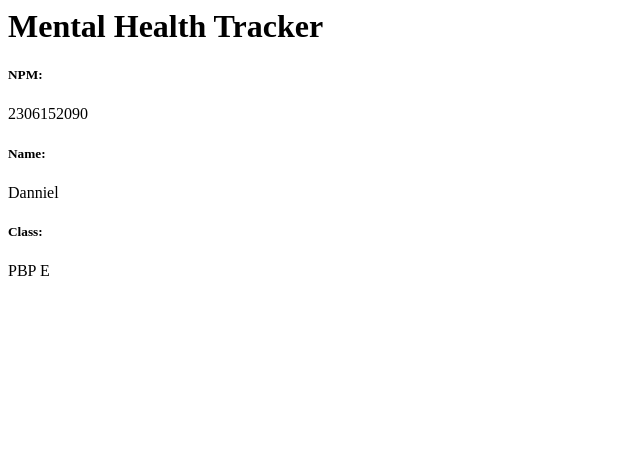
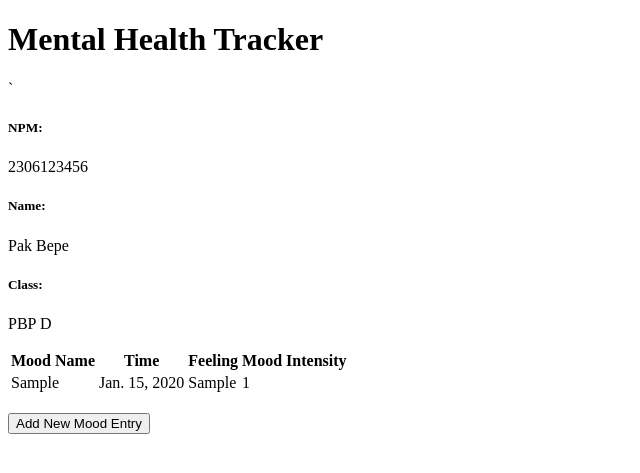
Before and after one commit to Danniel-Ang/mental-health-tracker, a Django app: page / in a window 1280 px wide. Shown: the top 473 px of the page, without its empty margins (0-640 px from the left). Run offline with Django 5.2, Linux system fonts and the light colour scheme; tables that the repository leaves empty hold one stand-in row (values such as "Sample post").

Commit message:
SAYA GUGUP

```diff
--- a/main/models.py
+++ b/main/models.py
@@ -1,6 +1,8 @@
 from django.db import models
+import uuid
 
 class MoodEntry(models.Model):
+    id = models.UUIDField(primary_key=True, default=uuid.uuid4, editable=False)
     mood = models.CharField(max_length=255)
     time = models.DateField(auto_now_add=True)
     feelings = models.TextField()
--- /dev/null
+++ b/main/templates/base.html
@@ -0,0 +1,13 @@
+{% load static %}
+<!DOCTYPE html>
+<html lang="en">
+  <head>
+    <meta charset="UTF-8" />
+    <meta name="viewport" content="width=device-width, initial-scale=1.0" />
+    {% block meta %} {% endblock meta %}
+  </head>
+
+  <body>
+    {% block content %} {% endblock content %}
+  </body>
+</html>
--- a/main/templates/main.html
+++ b/main/templates/main.html
@@ -1,8 +1,43 @@
+{% extends 'base.html' %}
+{% block content %}
 <h1>Mental Health Tracker</h1>
-
+`
 <h5>NPM: </h5>
 <p>{{ npm }}<p>
-<h5>Name: </h5>
-<p>{{ name }}<p>
-<h5>Class: </h5>
-<p>{{ class }}<p>
+
+<h5>Name:</h5>
+<p>{{ name }}</p>
+
+<h5>Class:</h5>
+<p>{{ class }}</p>
+
+{% if not mood_entries %}
+<p>Belum ada data mood pada mental health tracker.</p>
+{% else %}
+<table>
+  <tr>
+    <th>Mood Name</th>
+    <th>Time</th>
+    <th>Feeling</th>
+    <th>Mood Intensity</th>
+  </tr>
+
+  {% comment %} Berikut cara memperlihatkan data mood di bawah baris ini
+  {% endcomment %}
+  {% for mood_entry in mood_entries %}
+  <tr>
+    <td>{{mood_entry.mood}}</td>
+    <td>{{mood_entry.time}}</td>
+    <td>{{mood_entry.feelings}}</td>
+    <td>{{mood_entry.mood_intensity}}</td>
+  </tr>
+  {% endfor %}
+</table>
+{% endif %}
+
+<br />
+
+<a href="{% url 'main:create_mood_entry' %}">
+  <button>Add New Mood Entry</button>
+</a>
+{% endblock content %}
--- a/main/tests.py
+++ b/main/tests.py
@@ -23,4 +23,4 @@ class mainTest(TestCase):
           feelings = "senang sih, cuman tadi baju aku basah kena hujan :(",
           mood_intensity = 8,
         )
-        self.assertTrue(mood.is_mood_strong)
+        self.assertTrue(mood.is_mood_strgitong)
--- a/main/urls.py
+++ b/main/urls.py
@@ -1,8 +1,12 @@
 from django.urls import path
-from main.views import show_main
-
+from main.views import show_main, create_mood_entry, show_xml, show_json, show_xml_by_id, show_json_by_id
 app_name = 'main'
 
 urlpatterns = [
     path('', show_main, name='show_main'),
+    path('create-mood-entry', create_mood_entry, name='create_mood_entry'),
+    path('xml/', show_xml, name='show_xml'),
+    path('json/', show_json, name='show_json'),
+    path('xml/<str:id>/', show_xml_by_id, name='show_xml_by_id'),
+    path('json/<str:id>/', show_json_by_id, name='show_json_by_id'),
 ]
--- a/main/views.py
+++ b/main/views.py
@@ -1,11 +1,43 @@
-from django.shortcuts import render
+from django.shortcuts import render, redirect   # Tambahkan import redirect di baris ini
+from main.forms import MoodEntryForm
+from main.models import MoodEntry
+from django.http import HttpResponse
+from django.core import serializers
 
-# Create your views here.
+def show_xml_by_id(request, id):
+    data = MoodEntry.objects.filter(pk=id)
+    return HttpResponse(serializers.serialize("xml", data), content_type="application/xml")
+
+def show_json_by_id(request, id):
+    data = MoodEntry.objects.filter(pk=id)
+    return HttpResponse(serializers.serialize("json", data), content_type="application/json")
+
+def show_json(request):
+    data = MoodEntry.objects.all()
+    return HttpResponse(serializers.serialize("json", data), content_type="application/json")
+
+def show_xml(request):
+    data = MoodEntry.objects.all()
+    return HttpResponse(serializers.serialize("xml", data), content_type="application/xml")
+
 def show_main(request):
+    mood_entries = MoodEntry.objects.all()
+
     context = {
-        'npm' : '2306152090',
-        'name': 'Danniel',
-        'class': 'PBP E'
+        'name': 'Pak Bepe',
+        'class': 'PBP D',
+        'npm': '2306123456',
+        'mood_entries': mood_entries
     }
 
     return render(request, "main.html", context)
+
+def create_mood_entry(request):
+    form = MoodEntryForm(request.POST or None)
+
+    if form.is_valid() and request.method == "POST":
+        form.save()
+        return redirect('main:show_main')
+
+    context = {'form': form}
+    return render(request, "create_mood_entry.html", context)
--- a/mental_health_tracker/settings.py
+++ b/mental_health_tracker/settings.py
@@ -25,7 +25,9 @@ SECRET_KEY = 'django-insecure-5k^=qhb2dt9$dw0$5dq*3=^%fu01l=dqt$u!#4za*8tx661(xr
 # SECURITY WARNING: don't run with debug turned on in production!
 DEBUG = True
 
-ALLOWED_HOSTS = ["localhost", "127.0.0.1", "danniel-mentalhealthtracker.pbp.cs.ui.ac.id"]
+ALLOWED_HOSTS = ["localhost", "127.0.0.1", "danniel-mentalhealthtracker.pbp.cs.ui.ac.id",
+                 "http://danniel-mentalhealthtracker.pbp.cs.ui.ac.id",
+                 "https://danniel-mentalhealthtracker.pbp.cs.ui.ac.id"]
 
 
 # Application definition
@@ -55,7 +57,7 @@ ROOT_URLCONF = 'mental_health_tracker.urls'
 TEMPLATES = [
     {
         'BACKEND': 'django.template.backends.django.DjangoTemplates',
-        'DIRS': [],
+        'DIRS': [BASE_DIR / 'templates'],
         'APP_DIRS': True,
         'OPTIONS': {
             'context_processors': [
```
Also changed, not shown: main/forms.py (added, +7 -0 lines), main/templates/create_mood_entry.html (added, +18 -0 lines), .github/workflows/deploy.yml (added), main/migrations/0002_alter_moodentry_id.py (added).
